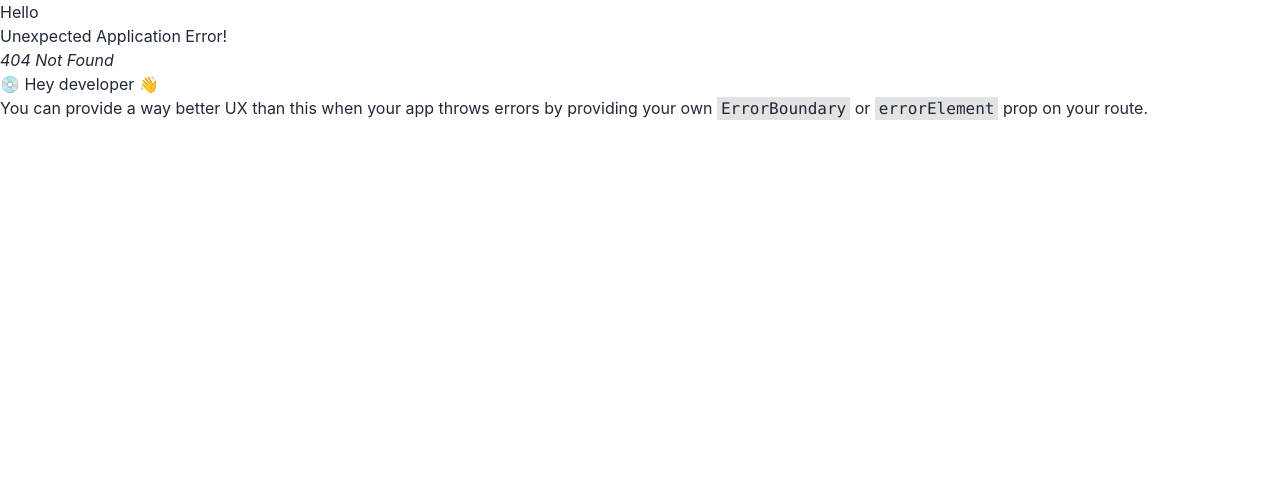
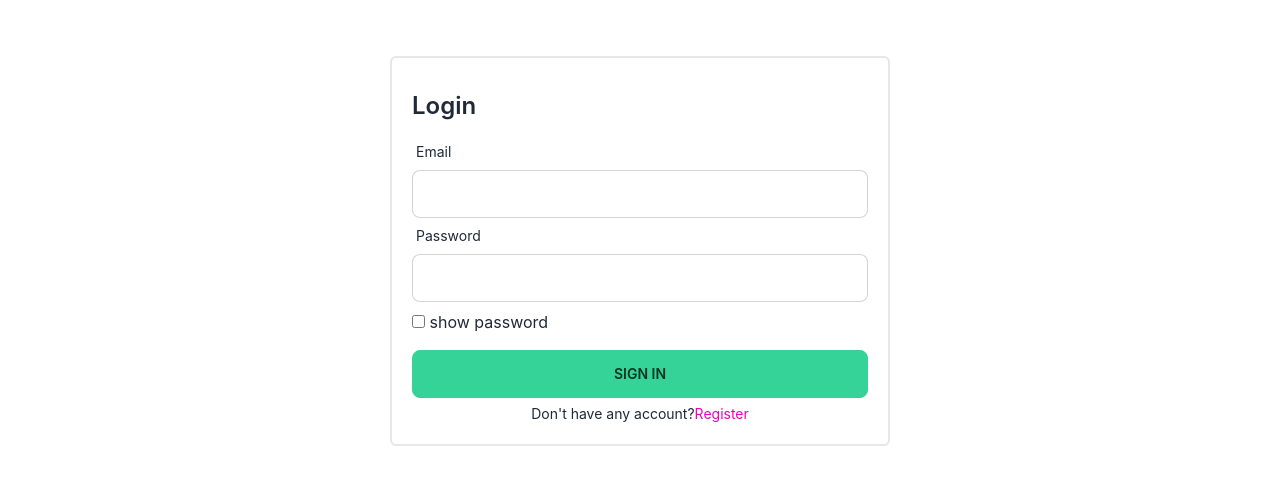
Before and after one commit to Tasnim-Bahar-Samir/mern-auth-task-client, a React (Create React App) app: page /login in a window 1280 px wide. Before the commit this address had no page. Shown: the top 484 px of the page. Built offline with nearby package versions, Linux system fonts and the light colour scheme.

Commit message:
added error page

```diff
--- a/src/App.js
+++ b/src/App.js
@@ -1,14 +1,21 @@
 import { Toaster } from 'react-hot-toast';
 import { createBrowserRouter, RouterProvider } from 'react-router-dom';
 import './App.css';
+import ErrorPage from './Components/ErrorPage/ErrorPage';
 import Login from './Components/Login/Login';
 import Profile from './Components/Profile/Profile';
 import Register from './Components/Register/Register';
 
 function App() {
+  const isLoggedIn = localStorage.getItem('loggedIn')
   const router = createBrowserRouter([
     {
     path: '/',
+    element: <Login/>,
+    errorElement: <ErrorPage/>
+  },
+    {
+    path: '/login',
     element: <Login/>
   },
   {
@@ -22,7 +29,6 @@ function App() {
 ])
   return (
     <div className="App">
-      <h1>Hello</h1>
       <Toaster/>
       <RouterProvider router={router}></RouterProvider>
     </div>
--- /dev/null
+++ b/src/Components/ErrorPage/ErrorPage.js
@@ -0,0 +1,19 @@
+import React from "react";
+import { useRouteError } from "react-router-dom";
+
+const ErrorPage = () => {
+  const error = useRouteError();
+  return (
+    <div className="flex h-screen justify-center items-center text-center">
+      <div>
+        <h1>Oops!</h1>
+        <p>Sorry, an unexpected error has occurred.</p>
+        <p>
+          <i>{error.statusText || error.message}</i>
+        </p>
+      </div>
+    </div>
+  );
+};
+
+export default ErrorPage;
--- a/src/Components/Login/Login.js
+++ b/src/Components/Login/Login.js
@@ -1,15 +1,16 @@
-import React from 'react'
+import React, { useState } from 'react'
 import { useForm } from 'react-hook-form';
 import { toast } from 'react-hot-toast';
 import { json, Link, useNavigate } from 'react-router-dom';
 
 
 const Login = () => {
+    const [showPass, setShowPass] = useState(false)
     const navigate = useNavigate()
     const {register, handleSubmit, formState:{errors}} = useForm();
     const handleLogin= (data)=>{
         console.log(data)
-        fetch('http://localhost:5000/login',{
+        fetch('https://mern-authentication-task-server.vercel.app/login',{
             method:'POST',
             headers:{
                 'content-type': 'application/json'
@@ -21,6 +22,7 @@ const Login = () => {
             console.log(data)
             if(data.success){
                 localStorage.setItem('auth_token',data.data)
+                localStorage.setItem('loggedIn',true)
                 navigate('/profile')
             }else{
                 toast.error(data.message)
@@ -30,7 +32,7 @@ const Login = () => {
   return (
     <div>
         <form onSubmit={handleSubmit(handleLogin)} className="mx-auto border-2 p-5 rounded-md mt-14 text-left md:w-[500px]" >
-            <h3 className='text-2xl font-semibold text-center my-3'>Register</h3>
+            <h3 className='text-2xl font-semibold my-3'>Login</h3>
 
           <div className="form-control w-full ">
             <label className="label">
@@ -50,15 +52,18 @@ const Login = () => {
             </label>
             <input
               {...register("password", { required: "Password is required",minLength: {value:6,message:"Password should be atleast 6 characters."} })}
-              type="password"
+              type={`${showPass? 'text' :'password'}`}
               className="input input-bordered w-full"
               aria-invalid={errors.password ? "true" : "false"}
             />
+            <div className='mt-2'>
+                <input onChange={()=>setShowPass(!showPass)} type="checkbox" /> show password
+            </div>
             {errors.password && <p className="text-red-600" role="alert">{errors.password?.message}</p>}
           </div>
 
-          <button type="submit" className="btn btn-error w-full mt-4">Sign In</button>
-          <p className="text-center text-sm mt-[6px]">Don't have any account?<Link to='/register' className="text-secondary">Login</Link></p>
+          <button type="submit" className="btn btn-success w-full mt-4">Sign In</button>
+          <p className="text-center text-sm mt-[6px]">Don't have any account?<Link to='/register' className=" text-secondary">Register</Link></p>
         </form>
     </div>
   )
--- a/src/Components/Navbar/Navbar.js
+++ b/src/Components/Navbar/Navbar.js
@@ -1,13 +1,20 @@
 import React from 'react'
-import { Link } from 'react-router-dom'
+import { Link, useNavigate } from 'react-router-dom'
+import {FiLogOut} from 'react-icons/fi'
+
 
 const Navbar = () => {
+    const navigate = useNavigate()
+    const handleLogout = ()=>{
+        localStorage.clear()
+        navigate('/login')
+    }
   return (
-    <nav>
-        <h1>Logo</h1>
-        <div>
-            <Link>Profile</Link>
-            <Link>LogOut</Link>
+    <nav className='py-4 flex justify-between px-10 items-center shadow-md'>
+        <h1 className='text-3xl font-bold'>Logo.</h1>
+        <div className='flex items-center gap-4'>
+            <Link to='/profile'>Profile</Link>
+            <button onClick={handleLogout} className='flex gap-1 btn btn-outline items-center'>LogOut<FiLogOut/></button>
         </div>
     </nav>
   )
--- a/src/Components/Profile/Profile.js
+++ b/src/Components/Profile/Profile.js
@@ -1,9 +1,9 @@
 import React, { useEffect, useState } from 'react'
-
+import Navbar from '../Navbar/Navbar'
 const Profile = () => {
     const[user,setUser] = useState('')
     useEffect(()=>{
-        fetch('http://localhost:5000/user',{
+        fetch('https://mern-authentication-task-server.vercel.app/user',{
             headers:{
                 authorization: localStorage.getItem('auth_token')
             }
@@ -13,7 +13,9 @@ const Profile = () => {
     },[])
   return (
 
-    <div className='flex items-center justify-center h-screen '>
+    <div>
+        <Navbar/>
+        <div className='flex items-center justify-center h-screen '>
         <div className=' border py-14 px-5 md:w-[500px] rounded-md'>
 
         <h2 className='font-bold text-2xl border-b mb-10'>My Profile</h2>
@@ -23,6 +25,7 @@ const Profile = () => {
         <h3 className=''>Address: <span className='text-xl my-2'>{user.address}</span></h3>
         </div>
     </div>
+    </div>
   )
 }
 
--- a/src/Components/Register/Register.js
+++ b/src/Components/Register/Register.js
@@ -11,7 +11,7 @@ const Register = () => {
     const handleRegister  = (data)=>{
         console.log(data)
         console.log(data.email,data.password)
-        fetch('http://localhost:5000/users',{
+        fetch('https://mern-authentication-task-server.vercel.app/users',{
           method:"POST",
           headers:{
             'content-type':'application/json'
@@ -21,7 +21,8 @@ const Register = () => {
         .then(res => res.json())
         .then(data =>{
           if(data.success){
-            toast.success(data.message)
+            toast.success("Registration complete. Login Now.")
+            navigate('/login')
           }else{
             toast.error(data.message)
           }
@@ -32,7 +33,7 @@ const Register = () => {
   return (
     <div>
         <form onSubmit={handleSubmit(handleRegister)} className="mx-auto border-2 p-5 rounded-md mt-14 text-left md:w-[500px]" >
-            <h3 className='text-2xl font-semibold text-center my-3'>Register</h3>
+            <h3 className='text-2xl font-semibold  my-3'>Register</h3>
           <div className="form-control w-full ">
             <label className="label">
               <span className="label-text">Name</span>
@@ -94,7 +95,7 @@ const Register = () => {
             {errors.password && <p className="text-red-600" role="alert">{errors.password?.message}</p>}
           </div>
 
-          <button type="submit" className="btn btn-error w-full mt-4">Register</button>
+          <button type="submit" className="btn btn-success w-full mt-4">Register</button>
           <p className="text-center text-sm mt-[6px]">Already have an account?<Link to='/login' className="text-secondary">Login</Link></p>
         </form>
     </div>
```
